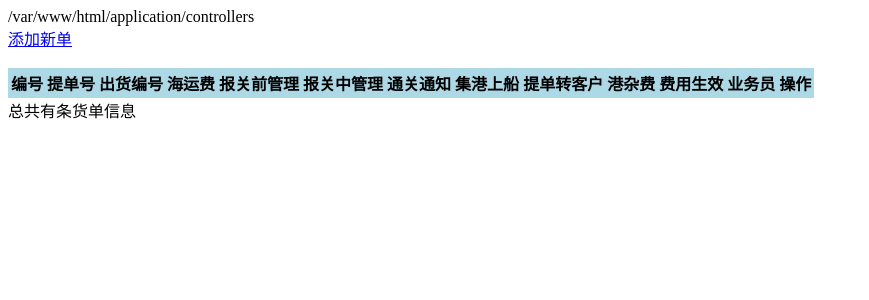
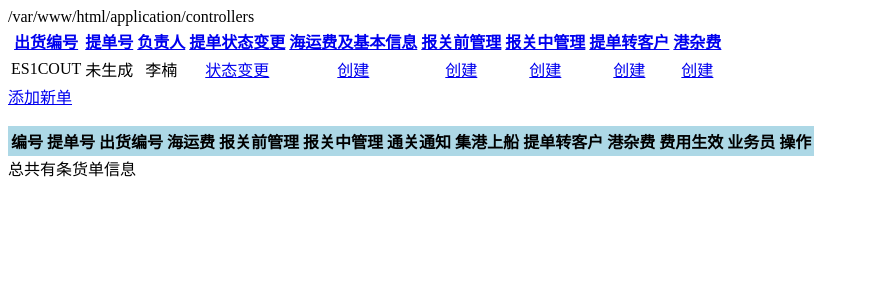
Before and after one commit to amberzizi/eastspark, a CodeIgniter app: page /index.php/login/order/index in a window 1280 px wide. Shown: the top 300 px of the page, without its empty margins (0-869 px from the left). Run offline with CodeIgniter, Linux system fonts and the light colour scheme; data that the repository does not hold is empty.

Commit message:
开始更改集装箱单

```diff
--- a/application/views/home/order.php
+++ b/application/views/home/order.php
@@ -3,7 +3,79 @@
 .es_table_color{
     background-color: #add8e6;
 }
+.es_table_ali th,
+.es_table_ali td{
+   text-align:center;
+}
+
 </style>
+
+        <div class="panel panel-default well">
+            <div class="table-responsive table-condensed"><!--内容列表-->
+                <table class="table es_table_ali table-hover">
+                    <thead>
+                        <tr>
+                            <th>
+                                <a href="#" data-toggle="tooltip" data-placement="top" title="出货编号作为内部运单管理编号,格式:ES_编号_集装箱C / 散货船B_OUT">
+                                出货编号</a>
+                            </th>
+                            <th>
+                                <a href="#" data-toggle="tooltip" data-placement="top" title="在提单号生成后,操作人员该票在《提单状态变更》中录入,此列将显示本票货品提单号">
+                                提单号</a>
+                            </th>
+                            <th>
+                                <a href="#" data-toggle="tooltip" data-placement="top" title="操作负责人">
+                                负责人</a>
+                            </th>
+                            <th>
+                                <a href="#" data-toggle="tooltip" data-placement="top" title="可进行本票货品各个关键环节状态更改">
+                                提单状态变更</a>
+                            </th>
+                            <th>
+                                <a href="#" data-toggle="tooltip" data-placement="top" title="货品基本信息及订舱代理、海运费利润计算等">
+                                海运费及基本信息</a>
+                            </th>
+                            <th>
+                                <a href="#" data-toggle="tooltip" data-placement="top" title="装箱信息等">
+                                报关前管理</a>
+                            </th>
+                            <th>
+                                <a href="#" data-toggle="tooltip" data-placement="top" title="关税、单据电子版、是否验货等信息">
+                                报关中管理</a>
+                            </th>
+                            <th>
+                                <a href="#" data-toggle="tooltip" data-placement="top" title="提单电子版上传备份">
+                                提单转客户</a>
+                            </th>
+                            <th>
+                                <a href="#" data-toggle="tooltip" data-placement="top" title="港杂费用明细">
+                                港杂费</a>
+                            </th>
+                        </tr>
+                    </thead>
+                    <tbody>
+                        <tr>
+                            <td>ES1COUT</td>
+                            <td>未生成</td>
+                            <td>李楠</td>
+                            <td><a class="btn btn-info btn-xs" href="/home/order_state">状态变更</a></td>
+                            <td><a class="btn btn-info btn-xs" href="/home/create_transport_fees/">创建</a></td>
+                            <td><a class="btn btn-info btn-xs" href="/home/create_transport_fees/">创建</a></td>
+                            <td><a class="btn btn-info btn-xs" href="/home/create_transport_fees/">创建</a></td>
+                            <td><a class="btn btn-info btn-xs" href="/home/create_transport_fees/">创建</a></td>
+                            <td><a class="btn btn-info btn-xs" href="/home/create_transport_fees/">创建</a></td>
+                        </tr>
+                    </tbody>
+                </table>
+            </div>
+        </div>
+
+
+
+
+
+
+
     <div class="container">
         <div class="row">
             <a class="btn btn-info btn-xs" href="/home/add_new_list">添加新单</a><br /><br />
@@ -123,4 +195,10 @@ $(document).ready(function(){
     $("#es_1").addClass('active');
     $("#es_1_1").addClass('active');
 });
+</script type="text/javascript">
+<script>
+   $(function () { $("[data-toggle='tooltip']").tooltip(); });
 </script>
+
+ </body>
+ </html>
```
Also changed, not shown: application/controllers/home.php (+29 -1 lines), application/views/login/order/state_change.php (added, +60 -0 lines), application/views/login/coop_corp/booking_agent.php (added), application/views/login/coop_corp/client.php (added).
